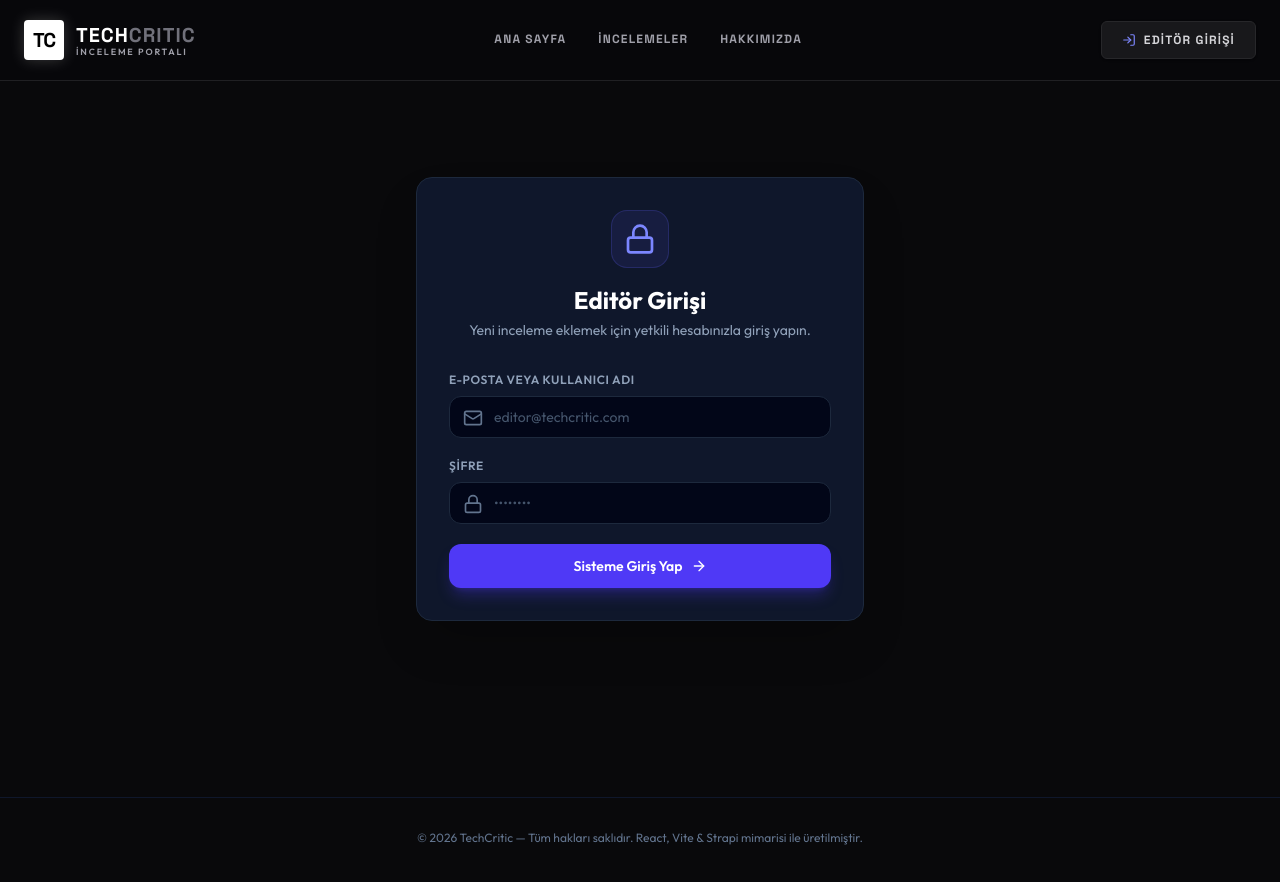
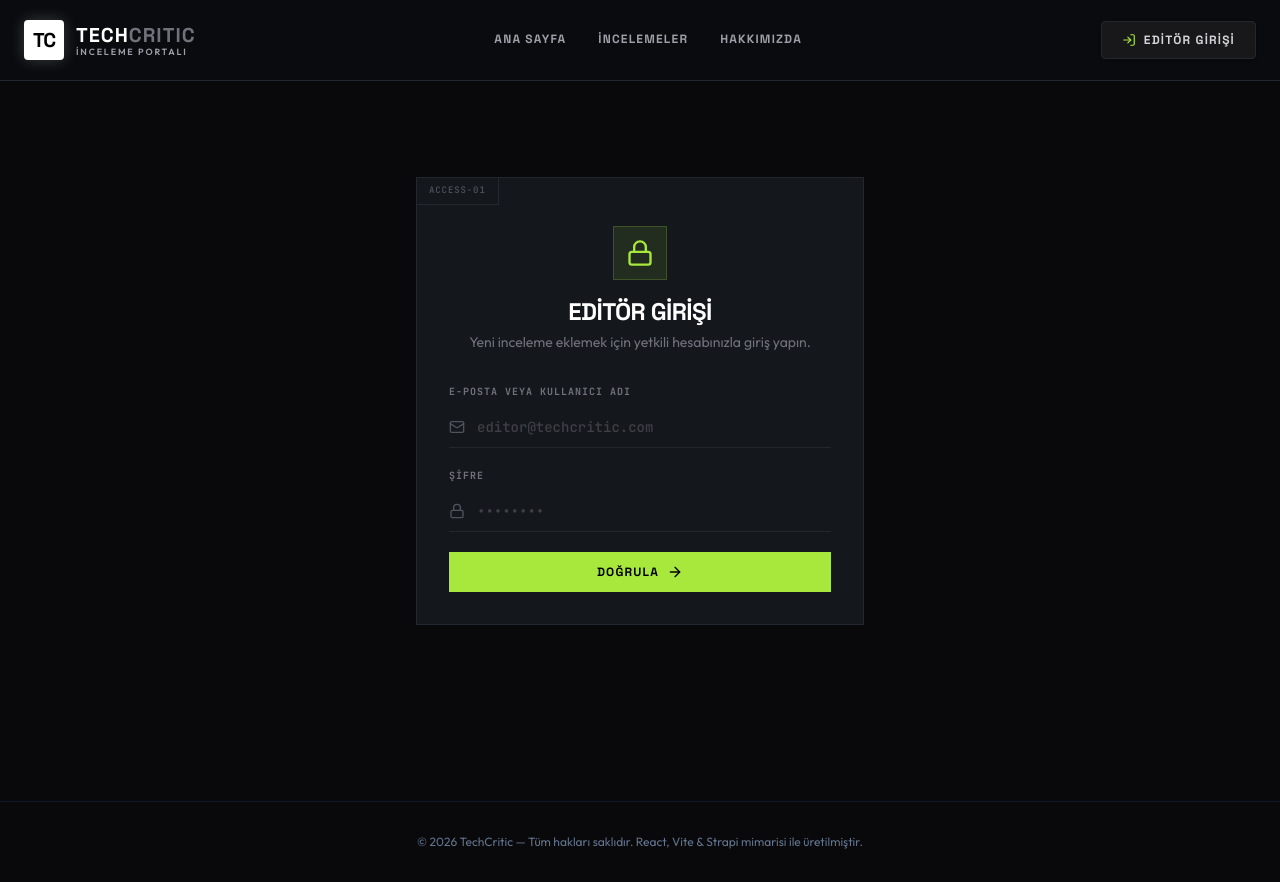
Before and after one commit to cetinumit/react-strapi-game-critic-site, a React (Vite) app in the folder frontend/: page /login in a window 1280 px wide. Built offline with nearby package versions, Linux system fonts and the light colour scheme; no server answers.

Commit message:
tasarımsal değişikliklere gidildi.

```diff
--- a/frontend/index.html
+++ b/frontend/index.html
@@ -10,7 +10,7 @@
     <link rel="preconnect" href="https://fonts.googleapis.com" />
     <link rel="preconnect" href="https://fonts.gstatic.com" crossorigin />
     <link
-      href="https://fonts.googleapis.com/css2?family=Outfit:wght@300;400;500;600;700;800;900&family=Space+Grotesk:wght@500;700&display=swap"
+      href="https://fonts.googleapis.com/css2?family=Outfit:wght@300;400;500;600;700;800;900&family=Space+Grotesk:wght@500;700&family=JetBrains+Mono:wght@500;700;800&display=swap"
       rel="stylesheet"
     />
   </head>
--- a/frontend/src/components/Navbar.jsx
+++ b/frontend/src/components/Navbar.jsx
@@ -40,7 +40,8 @@ const Navbar = () => {
     location.pathname.startsWith("/review") || location.hash === "#latest";
 
   return (
-    <header className="sticky top-0 z-50 bg-[#08080a]/90 backdrop-blur-md border-b border-zinc-800/80 transition-all">
+    <header className="sticky top-0 z-50 bg-void/90 backdrop-blur-md border-b border-line transition-all">
+      {" "}
       <div className="max-w-7xl mx-auto px-4 sm:px-6 h-20 flex items-center justify-between">
         {/* Sol Logo */}
         <Link to="/" className="flex items-center gap-3 group">
@@ -96,13 +97,13 @@ const Navbar = () => {
           {isAuth ? (
             <div className="flex items-center gap-3 bg-zinc-900/80 border border-zinc-800 p-1.5 rounded-lg">
               <span className="hidden sm:flex items-center gap-1.5 text-xs font-semibold text-zinc-300 px-3 py-1 bg-zinc-800/50 rounded-md font-gaming">
-                <User className="w-3.5 h-3.5 text-indigo-400" />
+                <User className="w-3.5 h-3.5 text-phosphor" />
                 {user?.username || "EDİTÖR"}
               </span>
 
               <Link
                 to="/new-review"
-                className="flex items-center gap-1.5 bg-white hover:bg-zinc-200 text-black text-xs font-extrabold px-4 py-2 rounded-md transition-all shadow-[0_0_15px_rgba(255,255,255,0.15)] uppercase tracking-wider font-gaming"
+                className="flex items-center gap-1.5 bg-white hover:bg-zinc-200 text-black text-xs font-extrabold px-4 py-2 rounded-sm transition-all uppercase tracking-wider font-gaming"
               >
                 <PlusCircle className="w-4 h-4 text-black" />
                 <span className="hidden sm:inline">YENİ İNCELEME</span>
@@ -119,9 +120,9 @@ const Navbar = () => {
           ) : (
             <Link
               to="/login"
-              className="flex items-center gap-2 bg-zinc-900 hover:bg-white text-zinc-300 hover:text-black text-xs font-bold px-5 py-2.5 rounded-md border border-zinc-800 hover:border-white transition-all duration-300 uppercase tracking-widest font-gaming shadow-sm group"
+              className="flex items-center gap-2 bg-zinc-900 hover:bg-white text-zinc-300 hover:text-black text-xs font-bold px-5 py-2.5 rounded-sm border border-line hover:border-white transition-all duration-300 uppercase tracking-widest font-gaming shadow-sm group"
             >
-              <LogIn className="w-3.5 h-3.5 text-indigo-400 group-hover:text-black transition-colors" />
+              <LogIn className="w-3.5 h-3.5 text-phosphor group-hover:text-black transition-colors" />
               <span>EDİTÖR GİRİŞİ</span>
             </Link>
           )}
--- a/frontend/src/components/ScoreBadge.jsx
+++ b/frontend/src/components/ScoreBadge.jsx
@@ -1,26 +1,30 @@
 import React from "react";
 
-const ScoreBadge = ({ score }) => {
+const ScoreBadge = ({ score, size = "sm" }) => {
   const numScore = Number(score) || 0;
 
-  // Puana göre dinamik yazı ve çerçeve renkleri
-  let badgeColor =
-    "text-amber-400 border-amber-500/40 shadow-[0_0_10px_rgba(245,158,11,0.2)]"; // Ortalama
-  if (numScore >= 8.5) {
-    badgeColor =
-      "text-emerald-400 border-emerald-500/40 shadow-[0_0_10px_rgba(16,185,129,0.2)]"; // Harika
-  } else if (numScore >= 7.0) {
-    badgeColor =
-      "text-indigo-400 border-indigo-500/40 shadow-[0_0_10px_rgba(99,102,241,0.2)]"; // İyi
-  }
+  let tone = "text-amber-400 border-amber-500/50";
+  if (numScore >= 8.5) tone = "text-phosphor border-phosphor/50";
+  else if (numScore >= 7.0) tone = "text-zinc-200 border-zinc-500/50";
+  else if (numScore < 5) tone = "text-critical border-critical/50";
+
+  const isLarge = size === "lg";
 
   return (
-    // MİMARİ DÜZELTME: bg-[#08080a]/85 ve backdrop-blur-md ekledik. Arkada beyaz resim olsa bile kusursuz okunur!
     <span
-      className={`px-3 py-1 rounded-md text-xs font-black tracking-widest border bg-[#08080a]/85 backdrop-blur-md flex items-center gap-1 font-gaming ${badgeColor}`}
+      className={`inline-flex items-stretch bg-void/90 backdrop-blur-md border ${tone} font-data ${
+        isLarge ? "text-base" : "text-xs"
+      }`}
     >
-      <span>★</span>
-      <span>{numScore}/10</span>
+      <span
+        className={`flex items-center px-2 border-r ${tone.split(" ")[1]} text-[9px] tracking-[0.15em] uppercase opacity-70`}
+      >
+        SKOR
+      </span>
+      <span className="flex items-center gap-1 px-2.5 font-bold">
+        {numScore.toFixed(1)}
+        <span className="opacity-50 font-normal">/10</span>
+      </span>
     </span>
   );
 };
--- a/frontend/src/index.css
+++ b/frontend/src/index.css
@@ -1,23 +1,31 @@
 @import "tailwindcss";
 
 @theme {
-  --color-dark-900: #0f172a;
-  --color-dark-800: #1e293b;
-  --color-dark-700: #334155;
+  --color-void: #0b0d10;
+  --color-panel: #14171c;
+  --color-panel-raised: #191d24;
+  --color-line: #23272f;
 
-  /* Görseldeki o derin e-spor siyahı ve şık aksan renkleri */
-  --color-gaming-black: #08080a;
-  --color-gaming-card: #111116;
-  --color-gaming-accent: #6366f1;
+  /* Tek accent: fosfor yeşili — indigo'nun yerini alıyor */
+  --color-phosphor: #a8e83c;
+  --color-phosphor-dim: #7ea82d;
+
+  /* İkincil: kalibrasyon amberi — "eksi/dikkat" için rose yerine */
+  --color-amber: #ffb020;
+  --color-critical: #ff5d5d;
 }
 
-/* Tüm sitede 'Outfit' fontunu, başlıklarda ise keskin 'Space Grotesk' havasını kullanacağız */
 body {
   font-family: "Outfit", sans-serif;
-  @apply bg-zinc-950 text-zinc-100 antialiased selection:bg-white selection:text-black;
+  @apply bg-[#0b0d10] text-zinc-100 antialiased selection:bg-[#a8e83c] selection:text-black;
 }
 
-/* Görseldeki gibi başlıkların o keskin, e-spor dergisi havasında durması için özel sınıf */
 .font-gaming {
   font-family: "Space Grotesk", sans-serif;
 }
+
+/* Rakamlar, puanlar, tarihler için — "ölçüm cihazı" hissini bu taşıyor */
+.font-data {
+  font-family: "JetBrains Mono", monospace;
+  font-feature-settings: "tnum";
+}
--- a/frontend/src/pages/Login.jsx
+++ b/frontend/src/pages/Login.jsx
@@ -15,12 +15,9 @@ const Login = () => {
     e.preventDefault();
     setError(null);
     setLoading(true);
-
     try {
       await loginUser(email, password);
-      // Başarılı olursa ana sayfaya yönlendir
       navigate("/");
-      // Navbar'ın token'ı algılaması için sayfayı hafifçe yenileyelim
       window.location.reload();
     } catch (err) {
       setError("Giriş başarısız! E-posta/Kullanıcı adı veya şifre hatalı.");
@@ -30,55 +27,61 @@ const Login = () => {
   };
 
   return (
-    <div className="max-w-md mx-auto my-16 p-8 bg-slate-900 border border-slate-800 rounded-2xl shadow-2xl animate-fade-in">
-      <div className="text-center mb-8">
-        <div className="inline-flex p-3 bg-indigo-500/10 text-indigo-400 rounded-2xl mb-4 border border-indigo-500/20">
-          <Lock className="w-8 h-8" />
+    <div className="max-w-md mx-auto my-16 p-8 bg-panel border border-line animate-fade-in relative">
+      <div className="absolute top-0 left-0 text-[9px] font-data text-zinc-600 tracking-widest px-3 py-1.5 border-b border-r border-line">
+        ACCESS-01
+      </div>
+
+      <div className="text-center mb-8 pt-4">
+        <div className="inline-flex p-3 bg-phosphor/10 text-phosphor mb-4 border border-phosphor/20">
+          <Lock className="w-7 h-7" />
         </div>
-        <h1 className="text-2xl font-bold text-white">Editör Girişi</h1>
-        <p className="text-slate-400 text-sm mt-1">
+        <h1 className="text-2xl font-black text-white font-gaming uppercase tracking-tight">
+          Editör Girişi
+        </h1>
+        <p className="text-zinc-500 text-sm mt-1">
           Yeni inceleme eklemek için yetkili hesabınızla giriş yapın.
         </p>
       </div>
 
       {error && (
-        <div className="mb-6 p-4 bg-rose-500/10 border border-rose-500/20 rounded-xl text-rose-400 text-xs flex items-center gap-2.5">
-          <AlertCircle className="w-5 h-5 flex-shrink-0" />
+        <div className="mb-6 p-3 bg-critical/10 border border-critical/30 text-critical text-xs flex items-center gap-2.5">
+          <AlertCircle className="w-4 h-4 flex-shrink-0" />
           <span>{error}</span>
         </div>
       )}
 
       <form onSubmit={handleSubmit} className="space-y-5">
         <div>
-          <label className="block text-xs font-semibold uppercase tracking-wider text-slate-400 mb-2">
+          <label className="block text-[10px] font-bold uppercase tracking-widest text-zinc-500 mb-2 font-data">
             E-Posta veya Kullanıcı Adı
           </label>
           <div className="relative">
-            <Mail className="w-5 h-5 text-slate-500 absolute left-3.5 top-3" />
+            <Mail className="w-4 h-4 text-zinc-600 absolute left-0 top-3" />
             <input
               type="text"
               required
               value={email}
               onChange={(e) => setEmail(e.target.value)}
               placeholder="editor@techcritic.com"
-              className="w-full bg-slate-950 border border-slate-800 rounded-xl py-2.5 pl-11 pr-4 text-sm text-white placeholder:text-slate-600 focus:outline-none focus:border-indigo-500 focus:ring-1 focus:ring-indigo-500 transition-all"
+              className="w-full bg-transparent border-b border-line py-2.5 pl-7 pr-2 text-sm text-white placeholder:text-zinc-700 focus:outline-none focus:border-phosphor transition-all font-data"
             />
           </div>
         </div>
 
         <div>
-          <label className="block text-xs font-semibold uppercase tracking-wider text-slate-400 mb-2">
+          <label className="block text-[10px] font-bold uppercase tracking-widest text-zinc-500 mb-2 font-data">
             Şifre
           </label>
           <div className="relative">
-            <Lock className="w-5 h-5 text-slate-500 absolute left-3.5 top-3" />
+            <Lock className="w-4 h-4 text-zinc-600 absolute left-0 top-3" />
             <input
               type="password"
               required
               value={password}
               onChange={(e) => setPassword(e.target.value)}
               placeholder="••••••••"
-              className="w-full bg-slate-950 border border-slate-800 rounded-xl py-2.5 pl-11 pr-4 text-sm text-white placeholder:text-slate-600 focus:outline-none focus:border-indigo-500 focus:ring-1 focus:ring-indigo-500 transition-all"
+              className="w-full bg-transparent border-b border-line py-2.5 pl-7 pr-2 text-sm text-white placeholder:text-zinc-700 focus:outline-none focus:border-phosphor transition-all font-data"
             />
           </div>
         </div>
@@ -86,9 +89,9 @@ const Login = () => {
         <button
           type="submit"
           disabled={loading}
-          className="w-full mt-2 bg-indigo-600 hover:bg-indigo-500 disabled:bg-indigo-600/50 text-white font-semibold py-3 px-4 rounded-xl text-sm transition-all shadow-lg shadow-indigo-600/30 flex items-center justify-center gap-2 group"
+          className="w-full mt-4 bg-phosphor hover:bg-phosphor-dim disabled:opacity-50 text-black font-bold py-3 px-4 text-xs uppercase tracking-widest transition-all flex items-center justify-center gap-2 group font-gaming"
         >
-          <span>{loading ? "Giriş Yapılıyor..." : "Sisteme Giriş Yap"}</span>
+          <span>{loading ? "DOĞRULANIYOR..." : "DOĞRULA"}</span>
           {!loading && (
             <ArrowRight className="w-4 h-4 group-hover:translate-x-1 transition-transform" />
           )}
```
Also changed, not shown: frontend/src/components/ReviewCard.jsx (+14 -10 lines).
